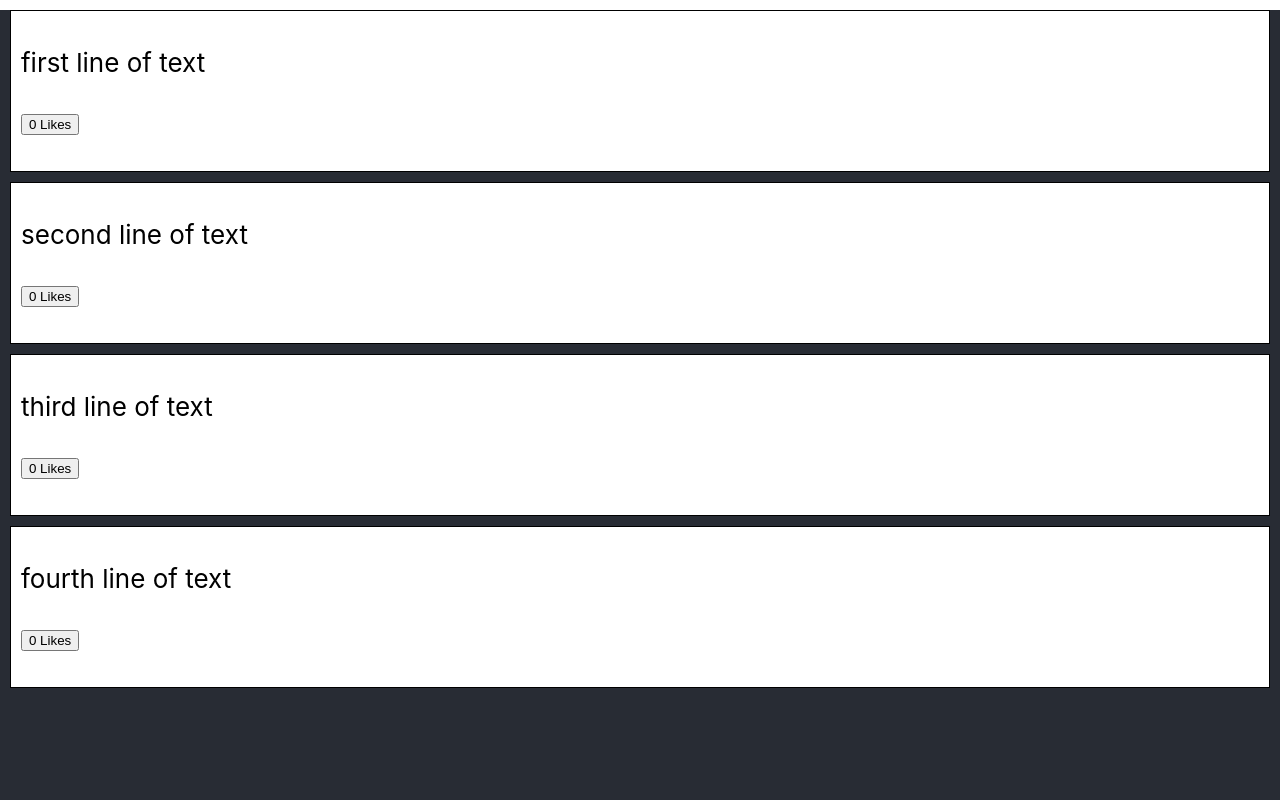
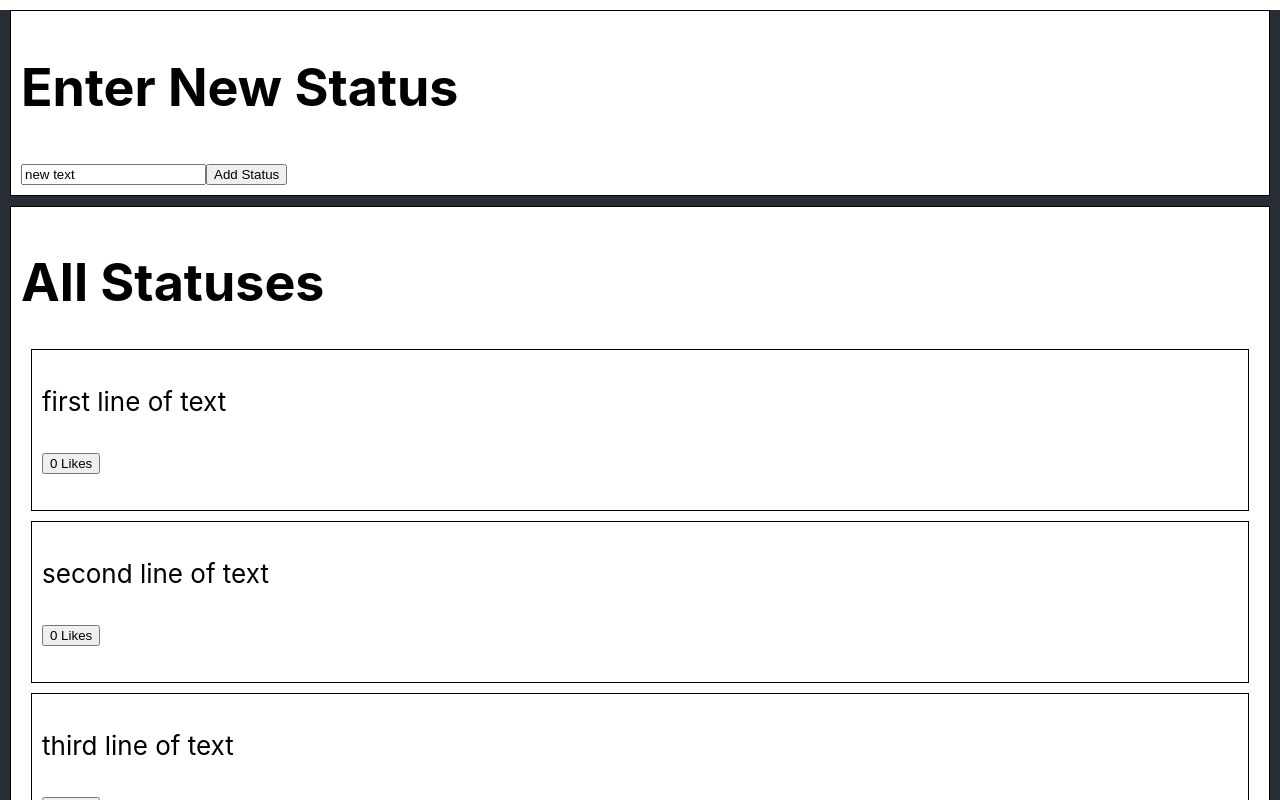
Before and after one commit to crossaaron/reduxlabs, a React (Create React App) app: page / in a window 1280 px wide. Shown: the top 800 px of the page. Built offline with nearby package versions, Linux system fonts and the light colour scheme.

Commit message:
state management added to inputs

```diff
--- a/src/App.js
+++ b/src/App.js
@@ -1,6 +1,6 @@
 import React, { Component } from 'react';
 import './App.css';
-import StatusList from './Components/StatusList'
+import StatusAll from './Components/StatusAll'
 
 
 
@@ -9,7 +9,7 @@ class App extends Component {
     return (
       <div className="App">
         <header className="App-header">
-            <StatusList />
+            <StatusAll />
         </header>
       </div>
     );
--- /dev/null
+++ b/src/Components/StatusAll.js
@@ -0,0 +1,40 @@
+import React, { Component } from 'react';
+import StatusList from './StatusList';
+
+export default class StatusAll extends Component {
+    constructor(props) {
+        super(props);
+        this.state = {
+            newStatusText: 'new text',
+            statuses: [
+                "first line of text",
+                "second line of text",
+                "third line of text",
+                "fourth line of text"
+            ]
+        }
+        this.handleChange = this.handleChange.bind(this);
+    }
+    handleChange(event) {
+        this.setState({newStatusText: event.target.value});
+    }
+
+    render() {
+        return (
+            <div>
+                <div className="status">
+                    <h1>Enter New Status </h1>
+                    <form>
+                        <input type='text' value={this.state.newStatusText}
+                               onChange={this.handleChange}placeholder='text here'/>
+                        <button type='submit'>Add Status</button>
+                    </form>
+                </div>
+                <div className='status'>
+                    <h1>All Statuses </h1>
+                    <StatusList statuses={this.state.statuses}/>
+                </div>
+            </div>
+        )
+    }
+}
--- a/src/Components/StatusList.js
+++ b/src/Components/StatusList.js
@@ -3,21 +3,9 @@ import Status from "./Status";
 
 
 export default class StatusList extends Component {
-    constructor () {
-        super();
-        this.state = {
-            statuses: [
-                "first line of text",
-                "second line of text",
-                "third line of text",
-                "fourth line of text"
-            ]
-        }
-    }
-
     render() {
         return (
-           this.state.statuses.map(statusText => {
+           this.props.statuses.map(statusText => {
                return <Status mytext={statusText} />
            })
         );
```
